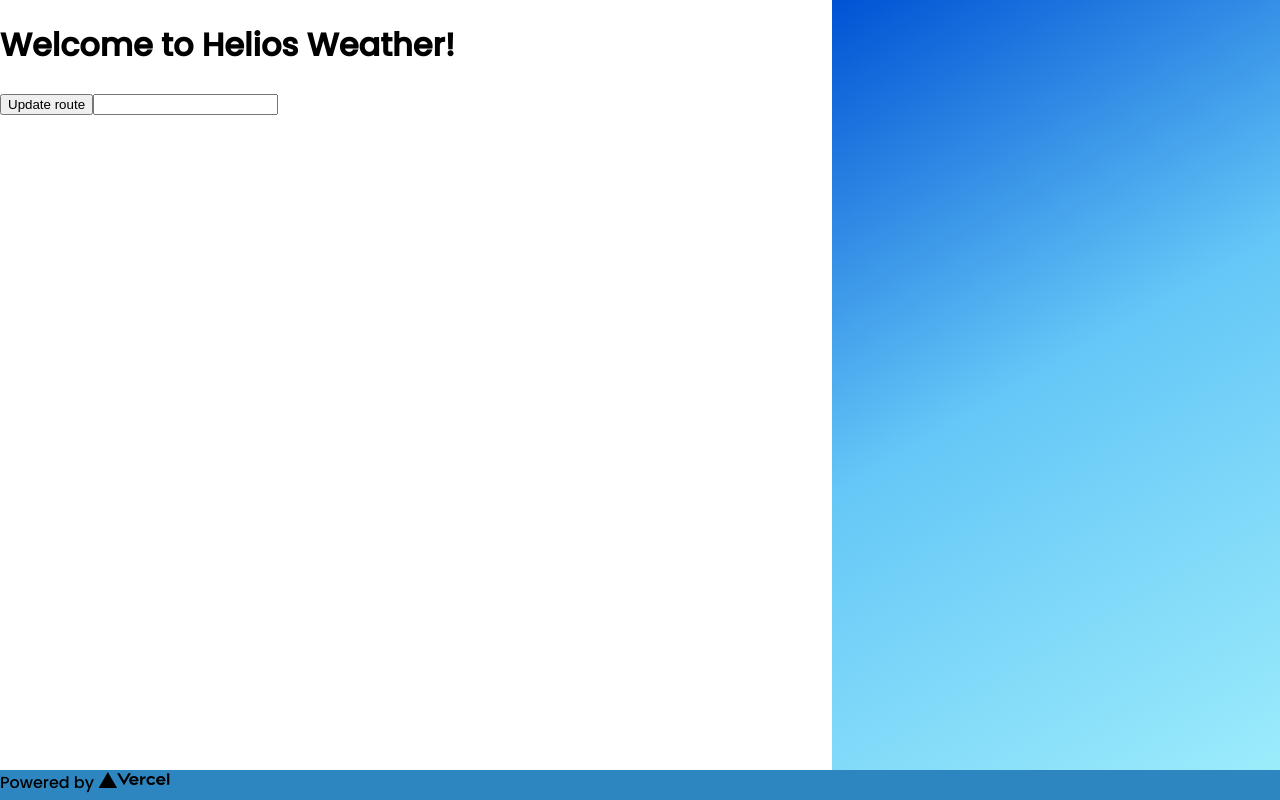
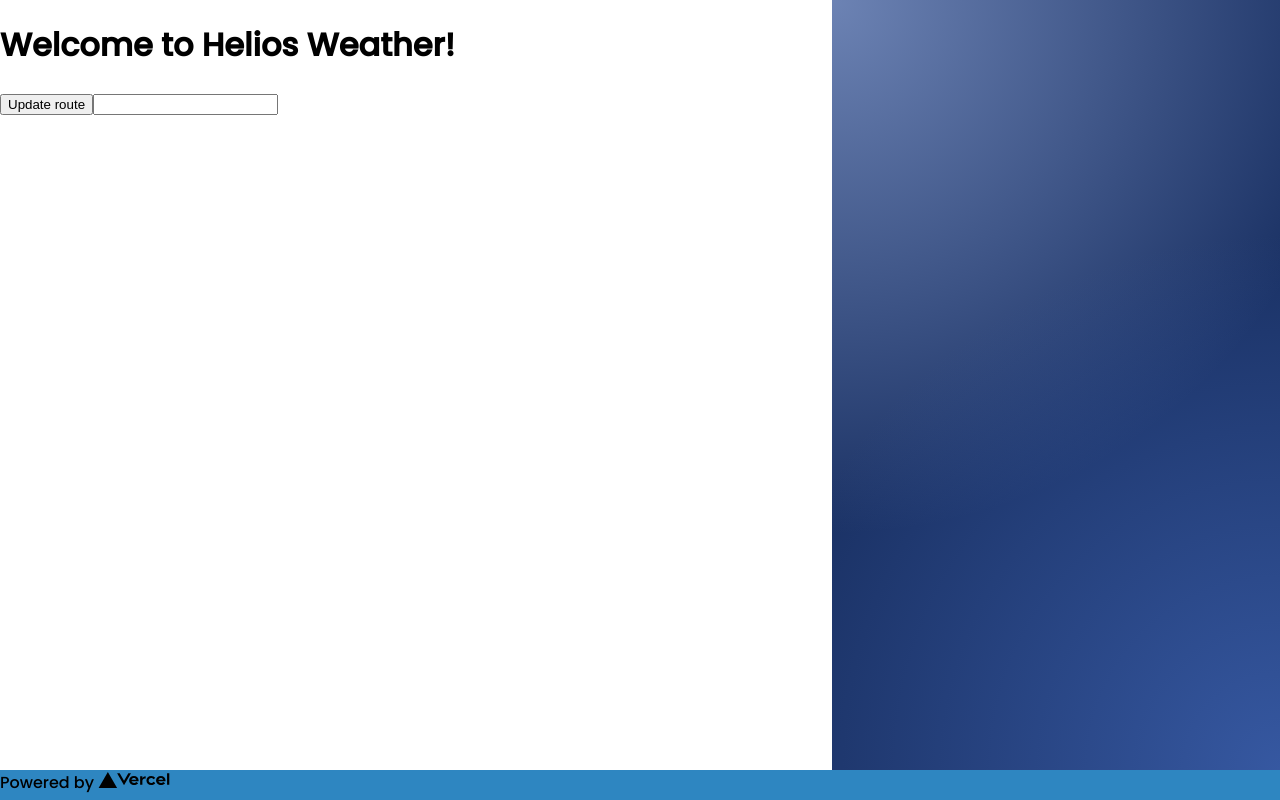
Before and after one commit to myles-atherstone/helios-weather, a Next.js app: page / in a window 1280 px wide. Built offline with nearby package versions, Linux system fonts and the light colour scheme.

Commit message:
Update sidebar style

```diff
--- a/components/containers/sidebar/sidebar.js
+++ b/components/containers/sidebar/sidebar.js
@@ -1,3 +1,9 @@
 export default function Sidebar({ children }) {
-  return <div className="sidebar">{children}</div>;
+  return (
+    <div className="sidebar">
+      <div className="radial-gradient-top"></div>
+      <div className="radial-gradient-bottom"></div>
+      <div className="content">{children}</div>
+    </div>
+  );
 }
--- a/styles/_global.scss
+++ b/styles/_global.scss
@@ -26,10 +26,10 @@ a {
 }
 
 main {
+  display: grid;
+  grid-template-columns: 65% 35%;
   height: calc(100vh - vars.$footer-height);
   overflow: auto;
-  display: grid;
-  grid-template-columns: 65% 35%;
 }
 
 footer {
--- a/styles/_sidebar.scss
+++ b/styles/_sidebar.scss
@@ -1,17 +1,40 @@
 @use './vars';
 
 .sidebar {
-  background: #9cecfb; /* fallback for old browsers */
-  background: -webkit-linear-gradient(
-    150deg,
-    rgba(0, 82, 212, 1) 0%,
-    rgba(101, 199, 247, 1) 48%,
-    rgba(156, 236, 251, 1) 100%
-  ); /* Chrome 10-25, Safari 5.1-6 */
-  background: linear-gradient(
-    150deg,
-    rgba(0, 82, 212, 1) 0%,
-    rgba(101, 199, 247, 1) 48%,
-    rgba(156, 236, 251, 1) 100%
-  ); /* W3C, IE 10+/ Edge, Firefox 16+, Chrome 26+, Opera 12+, Safari 7+ */
+  background: rgb(26, 49, 100); /* fallback for old browsers */
+  padding: 3rem;
+  position: relative;
+
+  .content {
+    position: relative;
+    z-index: 2;
+  }
+
+  .radial-gradient-top {
+    background: rgb(137, 183, 255);
+    background: radial-gradient(
+      circle at top left,
+      rgba(183, 205, 252, 0.527) 0%,
+      rgba(255, 255, 255, 0) 60%
+    );
+    position: absolute;
+    width: 100%;
+    height: 100%;
+    top: 0;
+    left: 0;
+  }
+
+  .radial-gradient-bottom {
+    background: rgb(137, 183, 255);
+    background: radial-gradient(
+      circle at bottom right,
+      rgb(54, 88, 161) 0%,
+      rgba(255, 255, 255, 0) 60%
+    );
+    position: absolute;
+    width: 100%;
+    height: 100%;
+    top: 0;
+    left: 0;
+  }
 }
--- a/styles/_vars.scss
+++ b/styles/_vars.scss
@@ -1,5 +1,6 @@
 $primary: #5dade2;
 
 $white: #fff;
+$off-white: #e2e2e2;
 
 $footer-height: 3rem;
```
